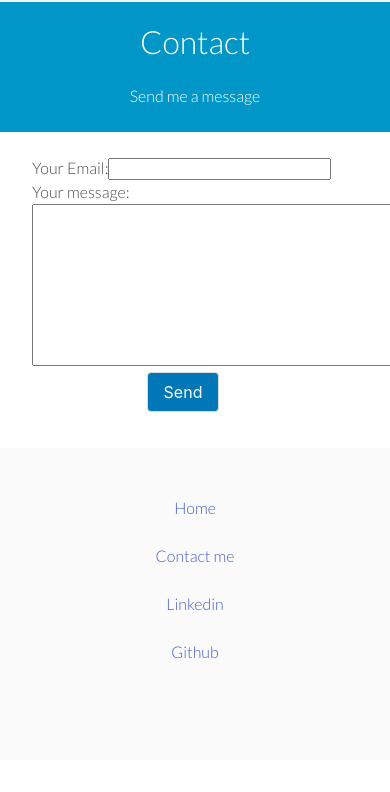
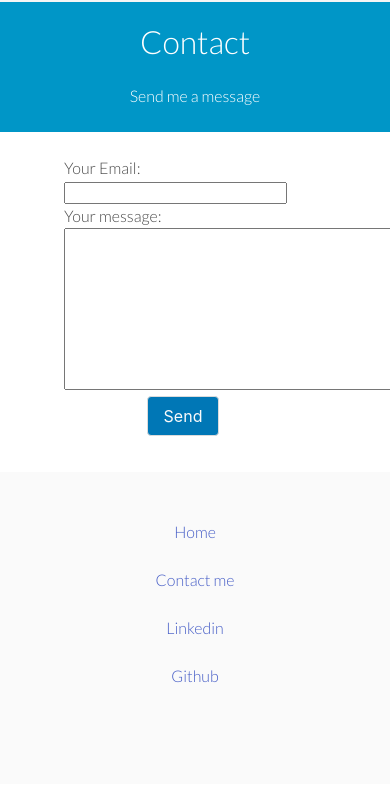
Before and after one commit to Zeble1603/cv-django, a Django app: page /contact/ in a window 390 px wide; the page is wider, and only the part inside the window is pictured. Shown: the part 52-844 px from the top of that part. Run offline with Django 3.2, Linux system fonts and the light colour scheme.

Commit message:
changed for mobile users

```diff
--- a/index/templates/index/contact.html
+++ b/index/templates/index/contact.html
@@ -15,7 +15,7 @@
     </div>
 </section>
 <section class="form">
-<div class='container'>
+<div class='container is-fluid'>
     <div class="container is-fluid columns is-mobile is-centered py-5">
         <div class="column is-full-mobile is-two-thirds-tablet is-half-desktop">
             <form class="form" action="" method="POST">
--- a/index/templates/index/index.html
+++ b/index/templates/index/index.html
@@ -30,7 +30,7 @@
 <section>
     <content class="container">
         <div class="notification">
-            <div class = "columns is-centered">
+            <div class = "columns is-centered is-mobile">
                 <div class = "column is-three-quarters">
                     <h1 class="title has-text-centered">About me</h1>
                     <p class="has-text-justified">After working for almost 7 years in the
@@ -55,7 +55,7 @@
             <div class = "columns is-centered">
                 <div class = "column is-three-quarters">
                     <h1 class="title has-text-centered">Skills</h1>
-                    <div class = "columns is-mobile is-centered">
+                    <div class = "columns is-centered">
                         <div class = "column" style="display: flex;justify-content: center;
                         align-items: center;">
                             <figure class="image is-128x128">
```
